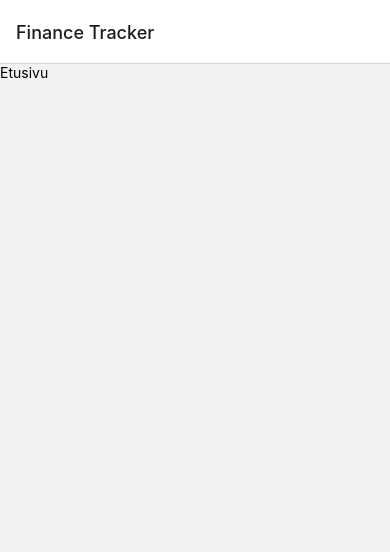
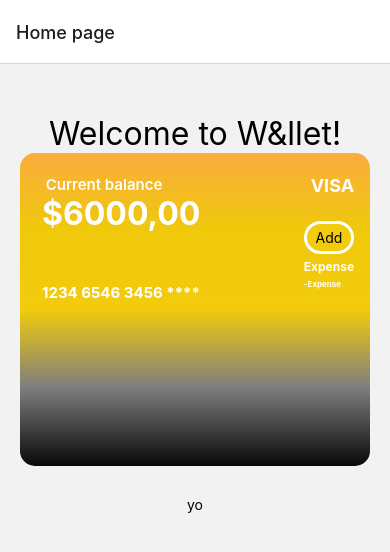
Before and after one commit to DiviXe/Kulujen_Seuranta_app, a React Native app: screen /Etusivu in a window 390 px wide. Shown: the top 552 px of the page. Built offline with nearby package versions, Linux system fonts and the light colour scheme.

Commit message:
version 0.2

```diff
--- a/App.js
+++ b/App.js
@@ -1,32 +1,26 @@
-import { StatusBar } from "expo-status-bar";
 import { StyleSheet, Text, View } from "react-native";
 import { NavigationContainer } from "@react-navigation/native";
 import { createNativeStackNavigator } from "@react-navigation/native-stack";
-//redux latency
-//import { Provider } from "react-redux";
-//import store from "./store";
 
-// komponentit
-import Etusivu from "./Components/Etusivu";
-import Finance from "./Components/Finance";
-import Logger from "./Components/Finance";
+import Screen from "./Components/Screen";
+import AddMoney from "./Components/AddMoney";
+import Logger from "./Components/AddMoney";
 import Settings from "./Components/Settings";
 
 export default function App() {
   const Stack = createNativeStackNavigator();
   return (
-    //<Provider store={store}>
     <NavigationContainer>
       <Stack.Navigator>
         <Stack.Screen
           name="Etusivu"
-          component={Etusivu}
-          options={{ title: "Finance Tracker" }}
+          component={Screen}
+          options={{ title: "Home page" }}
         />
         <Stack.Screen
-          name="Finance"
-          component={Finance}
-          options={{ title: "Expense status" }}
+          name="AddMoney"
+          component={AddMoney}
+          options={{ title: "Add expense" }}
         />
         <Stack.Screen
           name="Logger"
@@ -40,7 +34,6 @@ export default function App() {
         />
       </Stack.Navigator>
     </NavigationContainer>
-    //</Provider>
   );
 }
 
--- /dev/null
+++ b/Components/AddMoney.jsx
@@ -0,0 +1,125 @@
+import {View, Text, TouchableOpacity,  StyleSheet, TextInput, AsyncStorage} from 'react-native';
+import { useNavigation } from '@react-navigation/native';
+import React, { useState, useEffect, Alert} from "react";
+function GoBackButton() {
+  const navigation = useNavigation();
+
+  return (
+    <TouchableOpacity style={styles.button} onPress={() => navigation.goBack()}
+    >
+            <Text>Back to screen :)</Text>
+            </TouchableOpacity>
+  );
+}
+
+export const AddMoney = () => {
+const [amount, setAmount] = useState("");
+const [expense, setExpense] = useState("");
+
+const Alert = () =>
+    Alert.alert('Expense added', 'exampe', [
+      {
+        text: 'Cancel',
+        onPress: () => console.log('Cancel Pressed'),
+        style: 'cancel',
+      },
+      { text: 'OK', onPress: () => console.log('OK Pressed') },
+    ]);
+
+const save = async() =>{
+  try {
+      await AsyncStorage.setItem("amount", amount)
+      await AsyncStorage.setItem("expense", expense)
+
+  } catch (err) {
+      alert(err);
+  }
+
+};
+
+const load = async () => {
+  try{
+      let amount = await AsyncStorage.getItem("amount")
+      let expense = await AsyncStorage.getItem("expense")
+      if (amount !== null) {
+        setAmount(amount);
+        setExpense(expense);
+      }
+  }catch (err) {
+    alert(err);
+  }
+};
+
+const remove = async () => {
+  try {
+      await AsyncStorage.removeItem("amount")
+      await AsyncStorage.removeItem("expense")
+
+  } catch (err) {
+    alert(err)
+  } finally {
+    setAmount("");
+    setExpense("");
+  }
+};
+
+useEffect(() => {
+  load();
+}, []);
+
+  return (
+
+    <View style={styles.container}>
+      <Text>Write Amount and expense here.</Text>
+
+      <TextInput style={styles.textInput}
+        placeholder="Write amount here"
+        onChangeText={(amount) => setAmount(amount)}
+        value={amount}
+        label="AMOUNT"
+        keyboardType="numeric"
+      />
+      <TextInput style={styles.textInput}
+        placeholder="Write Expense here"
+        onChangeText={(expense) => setExpense(expense)}
+        value={expense}
+        label="EXPENSE"
+      />
+      <TouchableOpacity style={styles.button} onPress={() => save()}>
+      <Text>Save the data</Text>
+      </TouchableOpacity>
+      <TouchableOpacity style={styles.button} onPress={() => remove()}>
+      <Text>remove the data</Text>
+      </TouchableOpacity>
+      <GoBackButton/>
+      <Text style={{heigth: 40}}>{amount} </Text>
+      <Text style={{heigth: 40}}>{expense} </Text>
+
+    </View>
+  )
+}
+const styles = StyleSheet.create({
+  container: {
+    flex: 1,
+    backgroundColor: "#fff",
+    alignItems: "center",
+  },
+  button: {
+    padding: 5,
+    marginTop: 5,
+    borderWidth: 3,
+    borderRadius: 20,
+    borderColor: '#fff',
+    backgroundColor: '#F1CB0C',
+    alignItems: 'center',
+    justifyContent: 'center',
+  },
+  textInput: {
+    borderWidth: 3,
+    borderColor: "gray",
+    width: 200,
+    margin: 5,
+  },
+});
+
+export default AddMoney;
--- a/Components/Etusivu.jsx
+++ /dev/null
@@ -1,12 +0,0 @@
-import React from 'react'
-import {View, Text} from 'react-native';
-
-export const Etusivu = () => {
-  return (
-    <View>
-      <Text>Etusivu</Text>
-    </View>
-  )
-}
-
-export default Etusivu;
--- a/Components/Finance.jsx
+++ /dev/null
@@ -1,12 +0,0 @@
-import React from 'react'
-import {View, Text} from 'react-native';
-
-
-export const Finance = () => {
-  return (
-    <View>
-      <Text>Add Transaction</Text>
-    </View>
-  )
-}
-export default Finance;
--- /dev/null
+++ b/Components/Screen.jsx
@@ -0,0 +1,104 @@
+import React from 'react'
+import {View, Text, StyleSheet, TouchableOpacity, FlatList,} from 'react-native';
+import { LinearGradient } from 'expo-linear-gradient';
+import Checkbox from 'expo-checkbox';
+
+
+export const Screen = ({ navigation: { navigate } }) => {
+
+  return (
+    <View style={styles.container}>
+      <Text style = {{fontSize: 32,}}>Welcome to W&llet!</Text>
+    <LinearGradient colors={['#FAAD3D', '#EFC90A', '#F1CB0C', '#7E7E7E','#080808']} style={styles.box}
+    >
+    <View style={styles.boxTextAlign}>
+
+      <Text style={styles.boxTextStyle}> Current balance</Text>
+      <Text style = {{fontSize: 32, color: '#fff', fontWeight: 'bold'}}>$6000,00</Text>
+      <Text style = {{fontSize: 15, color: '#fff', marginTop: 50, fontWeight: 'bold',}}>1234 6546 3456 ****</Text>
+      </View>
+      <View
+        style={{
+          alignItems: 'flex-end',
+          width: '32%',
+        }}>
+        <Text style={{fontSize: 18, color: '#fff', fontWeight: '700'}}>
+          VISA
+        </Text>
+        <View style={{flex: 1}}>
+        <TouchableOpacity style={styles.button} onPress={() => navigate('AddMoney')}
+>
+        <Text>Add</Text>
+        </TouchableOpacity>
+        <Text style={{ marginTop: 5, color: '#fff', fontSize: 12, fontWeight: '700', }}>
+          Expense
+        </Text>
+        <Text style={{ marginTop: 5, color: '#fff', fontSize: 8, fontWeight: '700',  }}>
+          -Expense
+        </Text>
+        </View>
+
+        </View>
+
+      </LinearGradient>
+      <View style={styles.text}>
+    <Text>yo</Text>
+
+      </View>
+      </View>
+  )
+}
+const styles = StyleSheet.create({
+  container: {
+    flex: 1,
+    alignItems: 'center',
+    paddingVertical: 50,
+    paddingHorizontal: 20,
+  },
+  text: {
+    flex: 1,
+    alignItems: 'center',
+    paddingVertical: 30,
+  },
+  box: {
+    width: '100%',
+    height: 20,
+    borderRadius: 15,
+    flexDirection: 'row',
+    padding: 22,
+    flex: 1,
+  },
+  boxTextAlign: {
+    width: '70%',
+    alignItems: 'flex-start',
+  },
+  boxTextStyle: {
+    fontSize: 15,
+    color: '#fff',
+    fontWeight: '600',
+  },
+
+  button: {
+    padding: 5,
+    marginTop: 25,
+    borderWidth: 3,
+    borderRadius: 25,
+    borderColor: '#fff',
+    backgroundColor: '#F1CB0C',
+    alignItems: 'center',
+    justifyContent: 'center',
+  },
+  fadingContainer: {
+    padding: 20,
+    backgroundColor: 'powderblue',
+  },
+  fadingText: {
+    fontSize: 28,
+  },
+  buttonRow: {
+    flexBasis: 100,
+    justifyContent: 'space-evenly',
+    marginVertical: 16,
+  },
+});
+export default Screen;
--- a/Components/Settings.jsx
+++ b/Components/Settings.jsx
@@ -1,6 +1,5 @@
 import React from 'react'
 import {View, Text} from 'react-native';
-
 
 export const Settings = () => {
   return (
--- a/reducers/index.js
+++ /dev/null
@@ -1,5 +0,0 @@
-import { combineReducers } from "redux";
-import transactionReducer from "./Transaction";
-export default combineReducers({
-  transctions: transactionReducer,
-});
```
Also changed, not shown: package.json (+3 -4 lines), reducers/Transactions.js (deleted, +0 -10 lines), store/index.js (deleted, +0 -13 lines), Libraries and dependencies.txt, 2 other files (tests, documents, lock files or other folders).
